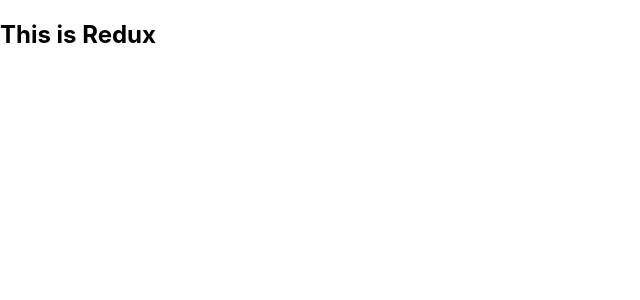
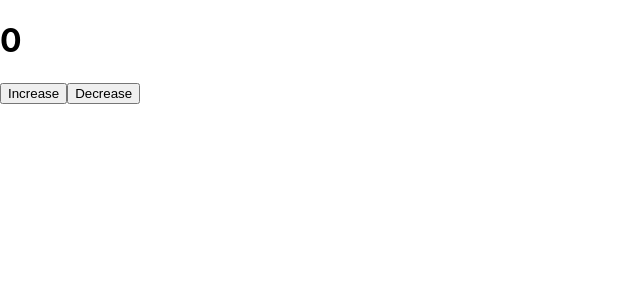
Before and after one commit to mdraselmiah95/Redux-Fundamentals, a React (Create React App) app: page / in a window 1280 px wide. Shown: the top 300 px of the page, without its empty margins (0-640 px from the left). Built offline with nearby package versions, Linux system fonts and the light colour scheme.

Commit message:
WIP on Redux Fundamental project

```diff
--- a/src/App.js
+++ b/src/App.js
@@ -1,9 +1,10 @@
 import "./App.css";
+import UseReducer from "./components/useReducer/UseReducer";
 
 function App() {
   return (
     <div>
-      <h2>This is Redux</h2>
+      <UseReducer />
     </div>
   );
 }
--- a/src/components/useReducer/Count.js
+++ b/src/components/useReducer/Count.js
@@ -1,20 +1,33 @@
 import React, { useReducer } from "react";
+
+const countState = {
+  clicks: 0,
+  active: true,
+  count: 0,
+};
 
 const countReducer = (state, action) => {
   switch (action.type) {
     case "INCREMENT":
+      return {
+        ...state,
+        count: state.count + 1,
+      };
       break;
 
     default:
+      return state;
       break;
   }
 };
 
 const Count = () => {
-  const [state, dispatch] = useReducer(countReducer);
+  const [state, dispatch] = useReducer(countReducer, countState);
   return (
     <div>
-      <h1>rr</h1>
+      <h1>{state.count}</h1>
+      <button>Increase</button>
+      <button>Decrease</button>
     </div>
   );
 };
--- a/src/components/useReducer/UseReducer.js
+++ b/src/components/useReducer/UseReducer.js
@@ -0,0 +1,12 @@
+import React from "react";
+import Count from "./Count";
+
+const UseReducer = () => {
+  return (
+    <div style={{ margin: "auto", display: "flex", alignItems: "center" }}>
+      <Count />
+    </div>
+  );
+};
+
+export default UseReducer;
```
